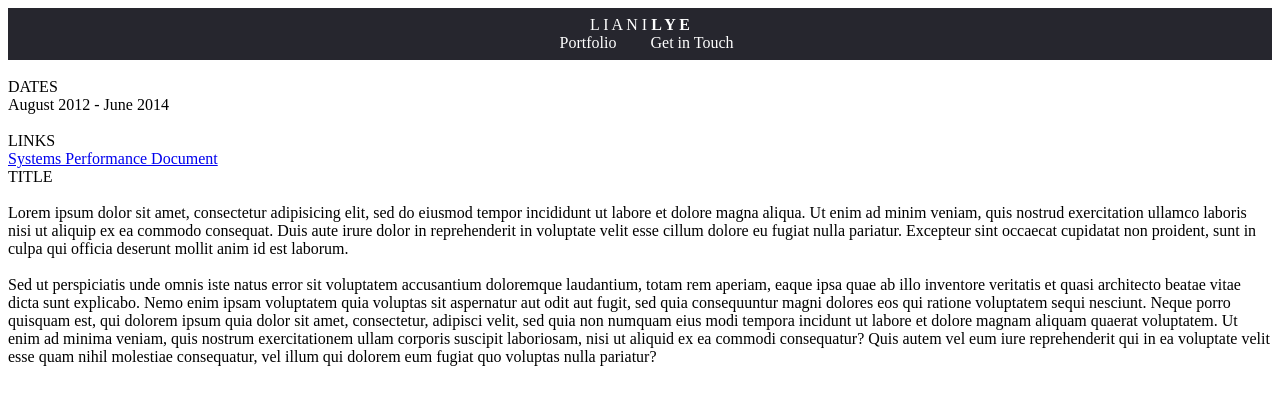
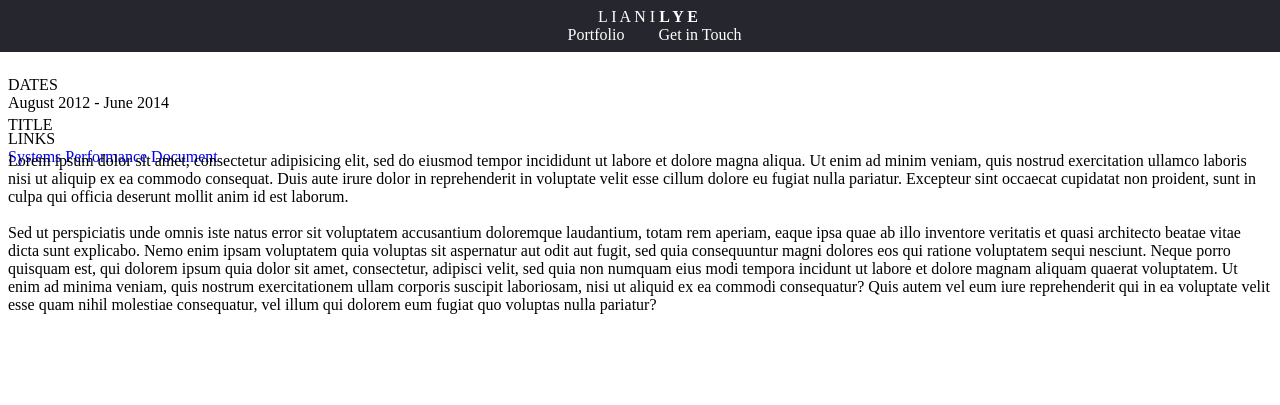
Before and after one commit to lianilychee/lianilychee.github.io, a PHP site: page /edd.html in a window 1280 px wide. Shown: the top 405 px of the page. Run offline with PHP 8.4, Linux system fonts and the light colour scheme.

Commit message:
wonky menu fixed

```diff
--- a/css/main.css
+++ b/css/main.css
@@ -14,19 +14,27 @@ h1 {
 	color: #C0C0C0;
 }
 
+#about {
+	position: relative;
+	top: 35px;
+}
+
 /* -- MENU -- */
 #menu {
-	background: #26262E;
-	color: white;
-	margin: 0;
-	border: 0;
-	padding: 0.5em;
+	width: 100%;
+	position: fixed;
+	top: 0px;
+	left: 0px;
+	right: 0px;
+	background: #333333;
+	text-align: center;
 }
 
 ul {
 	list-style-type: none;
 	margin: 0;
 	padding: 0;
+	border: 0;
 }
 
 li {
@@ -59,6 +67,15 @@ li {
 }
 
 /*-- FOLIO -- */
+.keyInfo{
+	position: relative;
+	top: 50px;
+}
+
+.story{
+	position: relative;
+}
+
 .folioLink {
 	text-decoration: none;
 	color:
--- a/edd.html
+++ b/edd.html
@@ -17,8 +17,8 @@
 			</div>
 			<ul>
 				<center>
-					<li> <a class="menuLink" href "#portfolio"> Portfolio </a> </li>
-					<li> <a class="menuLink" href="#contact"> Get in Touch </a> </li>
+					<li> <a class="menuLink" href "index.html#portfolio"> Portfolio </a> </li>
+					<li> <a class="menuLink" href="index.html#contact"> Get in Touch </a> </li>
 				</center>
 			</ul>
 		</div>
@@ -34,7 +34,7 @@
 			August 2012 - June 2014 <br> <br>
 
 			LINKS <br>
-			<a href="https://dl.dropboxusercontent.com/u/9168512/Blog/EDD/CDR%201%2C%20SPS.pdf" target="_blank">Systems Performance Document</a>
+			<a href="https://dl.dropboxusercontent.com/u/9168512/Blog/EDD/CDR%201%2C%20SPS.pdf" target="_blank" class="folioLink">Systems Performance Document</a>
 
 		</div>
 
```
Also changed, not shown: index.html (+6 -6 lines).
